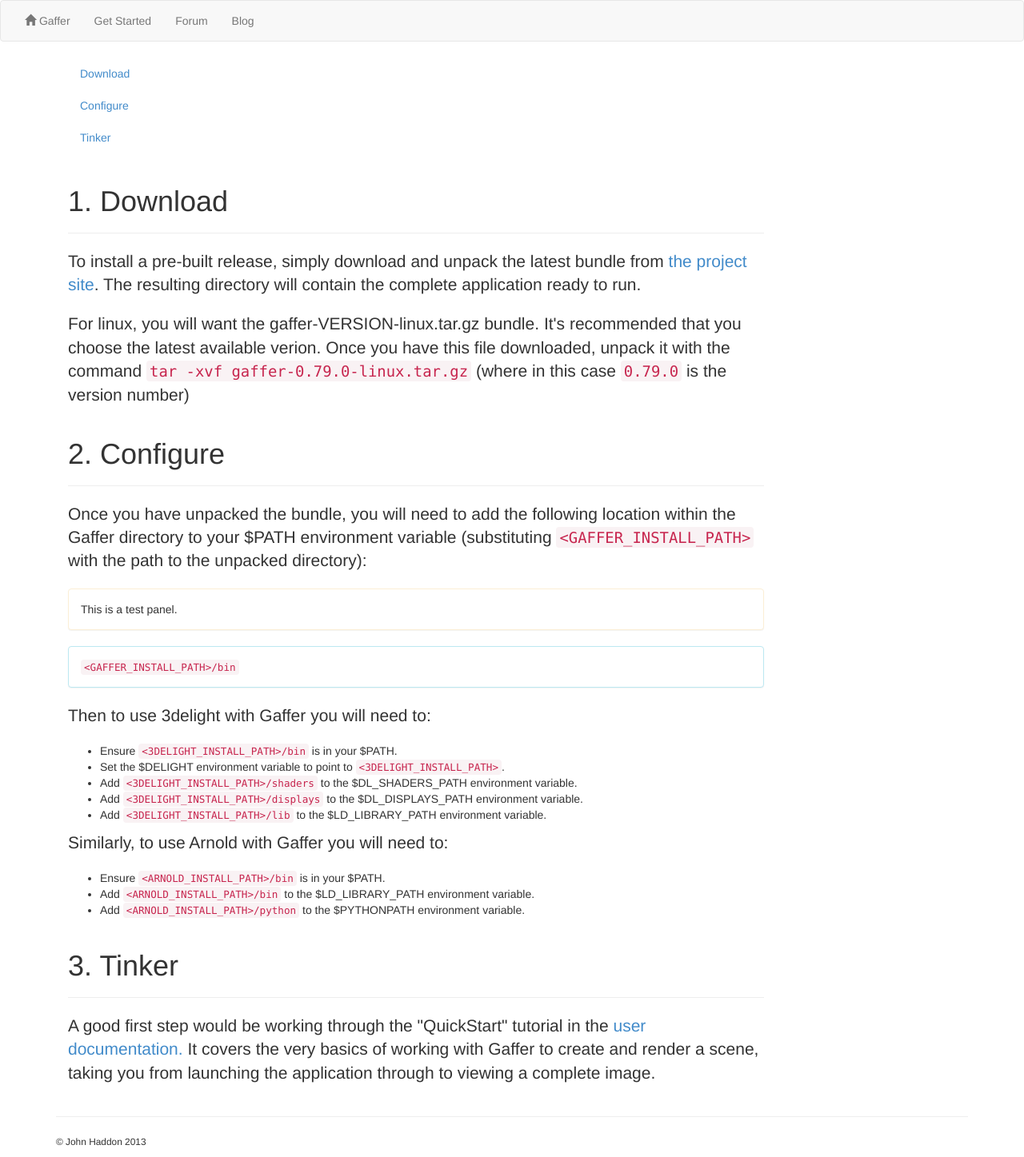
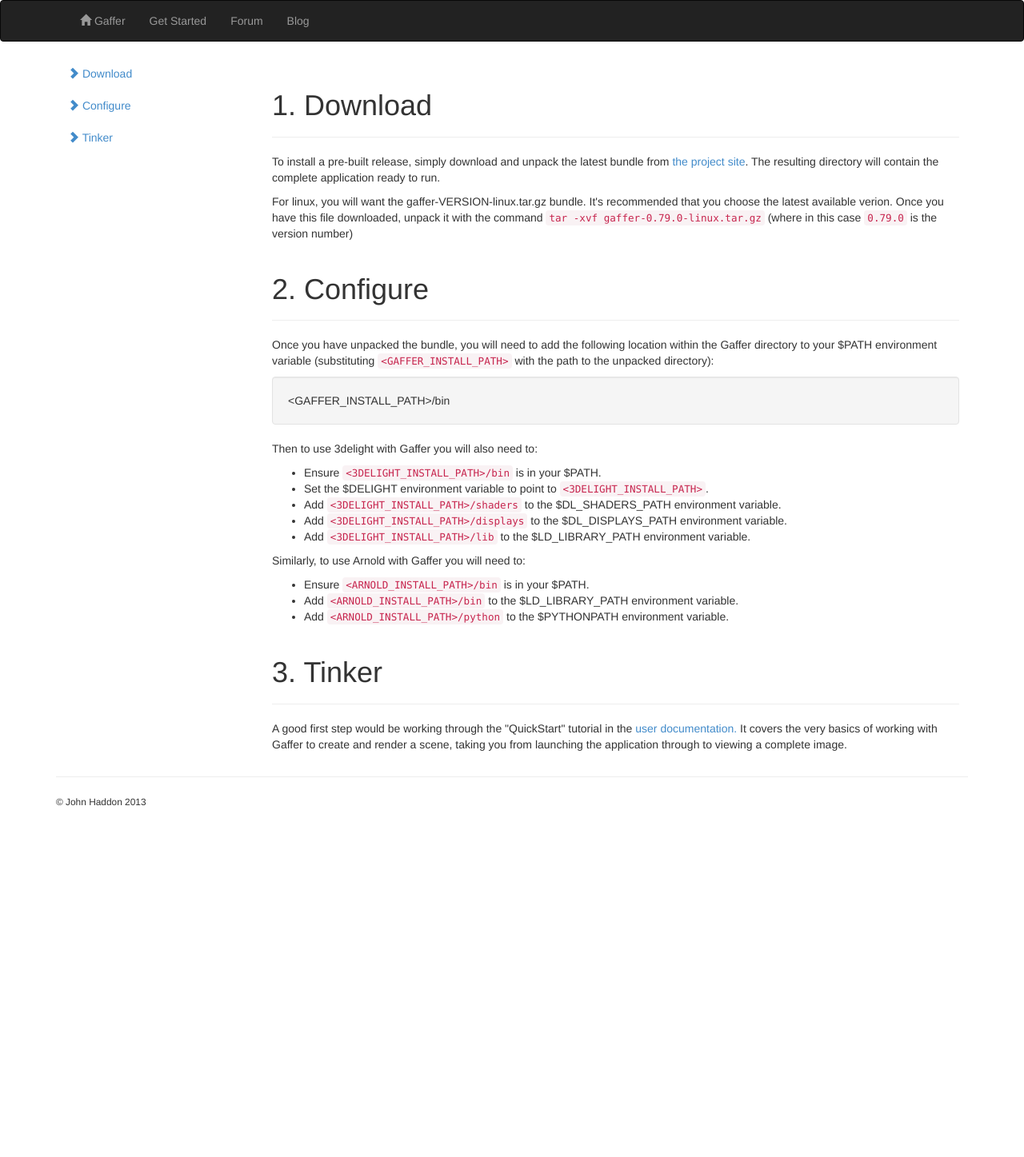
Before and after one commit to GafferHQ/gaffer, a Jekyll site: the page built from getStarted.html, in a window 1280 px wide. Shown: the whole page at 80% size. Built offline with Jekyll 4.4.1, drawn with Linux system fonts in a browser that asks for light colours; after the commit the page ends 1022 px from its top, so only the background shows below that.

Commit message:
appearance for bootstrap3 fixed up

```diff
--- a/_includes/header.html
+++ b/_includes/header.html
@@ -13,7 +13,11 @@
 
 <body>
 
-<nav class="navbar navbar-default" role="navigation">
+
+<nav class="navbar navbar-default navbar-inverse" role="navigation">
+      <div class="container">
+        <div class="navbar-header">
+        </div>
 	<!-- Collect the nav links, forms, and other content for toggling -->
 	<div class="collapse navbar-collapse navbar-ex1-collapse">
 		<ul class="nav navbar-nav">
@@ -33,5 +37,6 @@
 	</div><!-- /.navbar-collapse -->
 </nav>
 
+
 <div class="container">
 <div class="container" id="contentContainer">
--- a/getStarted.html
+++ b/getStarted.html
@@ -4,42 +4,42 @@
 
 {% include header.html %}
 
-<div class="row">
 
-	<div class="span3 bs-docs-sidebar">
+
+
+<div class="row col-xs-6 col-sm-3 sidebar-offcanvas" id="sidebar" role="navigation">
+	<div class="sidebar-nav">
 		<ul class="nav nav-list">
-			<li><a href="#download"><i class="icon-chevron-right"></i> Download</a></li>
-			<li><a href="#configure"><i class="icon-chevron-right"></i> Configure</a></li>
-			<li><a href="#tinker"><i class="icon-chevron-right"></i> Tinker</a></li>
+			<li><a href="#download"><span class="glyphicon glyphicon-chevron-right"></span> Download</a></li>
+			<li><a href="#configure"><span class="glyphicon glyphicon-chevron-right"></span> Configure</a></li>
+			<li><a href="#tinker"><span class="glyphicon glyphicon-chevron-right"></span> Tinker</a></li>
 		</ul>
-	</div>
+	</div><!--/.well -->
+</div><!--/span-->
 
-	<div class="span9">
 
+<div class="row row-offcanvas row-offcanvas-left">
+	<div class="col-xs-12 col-sm-9">
+		<p class="pull-left visible-xs">
+			<button type="button" class="btn btn-primary btn-xs" data-toggle="offcanvas">Toggle nav</button>
+		</p>
 		<section id="download">
 			<div class="page-header">
 			<h1>1. Download</h1>
 			</div>
-			<p class="lead">To install a pre-built release, simply download and unpack the latest bundle from <a href=https://github.com/ImageEngine/gaffer/releases>the project site</a>. The resulting directory will contain the complete application ready to run.</p>
-			<p class="lead">For linux, you will want the gaffer-VERSION-linux.tar.gz bundle. It's recommended that you choose the latest available verion. Once you have this file downloaded, unpack it with the command <code>tar -xvf gaffer-0.79.0-linux.tar.gz</code> (where in this case <code>0.79.0</code> is the version number)</p>
+			<p>To install a pre-built release, simply download and unpack the latest bundle from <a href=https://github.com/ImageEngine/gaffer/releases>the project site</a>. The resulting directory will contain the complete application ready to run.</p>
+			<p>For linux, you will want the gaffer-VERSION-linux.tar.gz bundle. It's recommended that you choose the latest available verion. Once you have this file downloaded, unpack it with the command <code>tar -xvf gaffer-0.79.0-linux.tar.gz</code> (where in this case <code>0.79.0</code> is the version number)</p>
 		</section>
 
 		<section id="configure">
 			<div class="page-header">
 			<h1>2. Configure</h1>
 			</div>
-			<p class="lead">Once you have unpacked the bundle, you will need to add the following location within the Gaffer directory to your $PATH environment variable (substituting <code>&lt;GAFFER_INSTALL_PATH&gt;</code> with the path to the unpacked directory):</p>
-			<div class="panel panel-warning">
-				<div class="panel-body">
-					This is a test panel.
-				</div>
+			<p>Once you have unpacked the bundle, you will need to add the following location within the Gaffer directory to your $PATH environment variable (substituting <code>&lt;GAFFER_INSTALL_PATH&gt;</code> with the path to the unpacked directory):</p>
+			<div class="well">
+				&lt;GAFFER_INSTALL_PATH&gt;/bin
 			</div>
-			<div class="panel panel-info">
-				<div class="panel-body">
-					<code>&lt;GAFFER_INSTALL_PATH&gt;/bin</code>
-				</div>
-			</div>
-			<p class="lead"> Then to use 3delight with Gaffer you will need to:</p>
+			<p> Then to use 3delight with Gaffer you will also need to:</p>
 			<ul>
 			<li>Ensure <code>&lt;3DELIGHT_INSTALL_PATH&gt;/bin</code> is in your $PATH.</li>
 			<li>Set the $DELIGHT environment variable to point to <code>&lt;3DELIGHT_INSTALL_PATH&gt;</code>.</li>
@@ -47,7 +47,7 @@
 			<li>Add <code>&lt;3DELIGHT_INSTALL_PATH&gt;/displays</code> to the $DL_DISPLAYS_PATH environment variable.</li>
 			<li>Add <code>&lt;3DELIGHT_INSTALL_PATH&gt;/lib</code> to the $LD_LIBRARY_PATH environment variable.</li>
 			</ul>
-			<p class="lead">Similarly, to use Arnold with Gaffer you will need to:</p>
+			<p>Similarly, to use Arnold with Gaffer you will need to:</p>
 			<ul>
 			<li>Ensure <code>&lt;ARNOLD_INSTALL_PATH&gt;/bin</code> is in your $PATH.</li>
 			<li>Add <code>&lt;ARNOLD_INSTALL_PATH&gt;/bin</code> to the $LD_LIBRARY_PATH environment variable.</li>
@@ -59,11 +59,11 @@
 			<div class="page-header">
 			<h1>3. Tinker</h1>
 			</div>
-			<p class="lead">A good first step would be working through the "QuickStart" tutorial in the <a href=https://github.com/ImageEngine/gaffer/wiki/documents/0.79.0/GafferUserGuide.pdf>user documentation.</a> It covers the very basics of working with Gaffer to create and render a scene, taking you from launching the application through to viewing a complete image.</p>
+			<p>A good first step would be working through the "QuickStart" tutorial in the <a href=https://github.com/ImageEngine/gaffer/wiki/documents/0.79.0/GafferUserGuide.pdf>user documentation.</a> It covers the very basics of working with Gaffer to create and render a scene, taking you from launching the application through to viewing a complete image.</p>
 		</section>
-
 	</div>
-
 </div>
 
+
+
 {% include footer.html %}
```
Also changed, not shown: index.html (+7 -7 lines).
